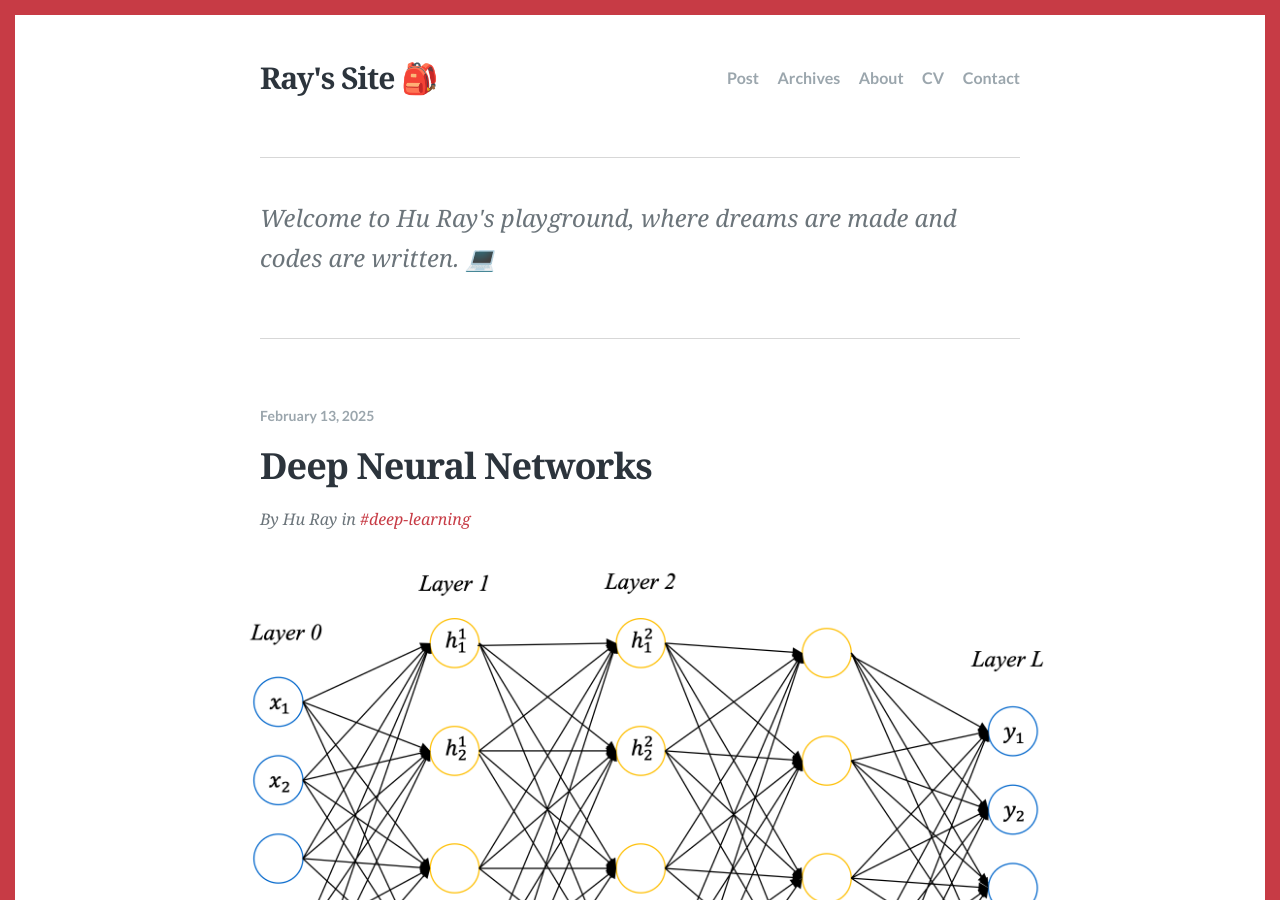
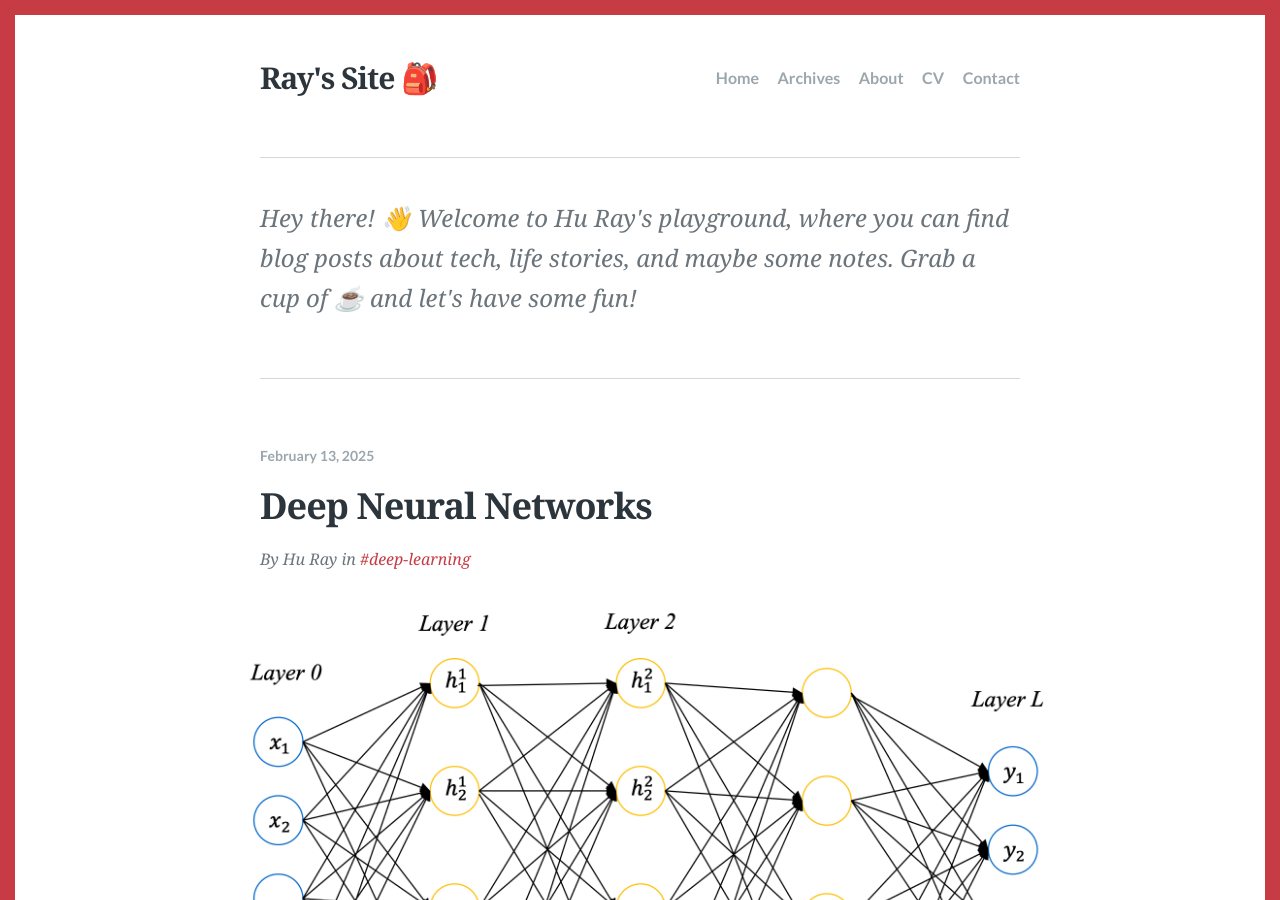
Before and after one commit to HuRuilizhen/HuRuilizhen.github.io, a Jekyll site: the page built from index.html, in a window 1280 px wide and 900 px high. Built offline with Jekyll 4.4.1, drawn with Linux system fonts in a browser that asks for light colours; some web fonts are replaced; the list of posts is cut into pages by our own code.

Commit message:
[update]: config

```diff
--- a/_config.yml
+++ b/_config.yml
@@ -11,12 +11,8 @@ lang: en-US
 # Site title
 title: "Ray's Site 🎒"
 
-# Cover image of the site
-cover_image: images/cover.jpg
-cover_image_alt: "This is where the magic happens ✨"
-
 # A description of the site for meta tag, search engine results.
-description: "Welcome to Hu Ray's playground, where dreams are made and codes are written. 💻"
+description: "Hey there! 👋 Welcome to Hu Ray's playground, where you can find blog posts about tech, life stories, and maybe some notes. Grab a cup of ☕️ and let's have some fun!"
 
 # The subpath of your site, e.g. /blog, for generating urls.
 baseurl: ""
@@ -32,7 +28,7 @@ google_analytics: "G-DRVXNYQ2VE"
 
 # Site navigation - each item must have a title and a url.
 navigation:
-  - text: Post
+  - text: Home
     url: /
   - text: Archives
     url: /archives
```
